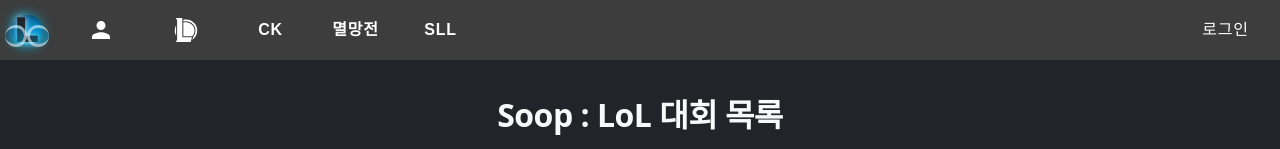
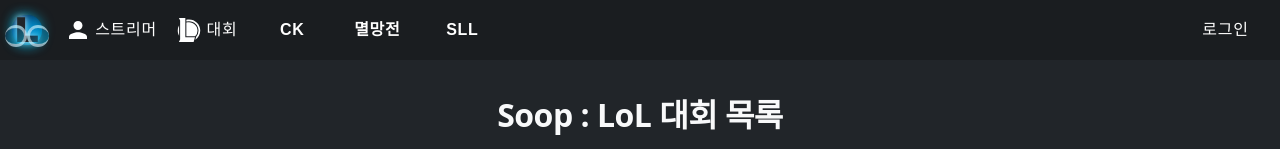
Before and after one commit to jaeyeah/LOLINFO-FE, a React (Vite) app in the folder lolinfo/: page / in a window 1280 px wide. Shown: the top 149 px of the page. Built offline with nearby package versions, Linux system fonts and the light colour scheme; no server answers.

Commit message:
메뉴 CSS 수정

```diff
--- a/lolinfo/src/components/Menu.css
+++ b/lolinfo/src/components/Menu.css
@@ -2,7 +2,7 @@
 .cinema-navbar,
 .dropdown-menu
  {
-  background: #3d3d3d !important;
+  background: rgba(26, 28, 31, 0.8) !important;
   /* border-bottom: 1px solid rgba(255, 200, 100, 0.15); */
   padding: 0.7rem 1rem;
   transition: all 0.3s ease;
--- a/lolinfo/src/components/Menu.jsx
+++ b/lolinfo/src/components/Menu.jsx
@@ -87,12 +87,12 @@ export default function Menu() {
                         {/* contents */}
                         <li className="nav-item" onClick={closeMenu}>
                             <Link className="nav-link" to="/streamer">
-                                <IoMdPerson className="fs-4"/>
+                                <IoMdPerson className="fs-4"/> 스트리머
                             </Link>
                         </li>
                         <li className="nav-item" onClick={closeMenu}>
                             <Link className="nav-link" to="/tournament">
-                                <SiLeagueoflegends className="fs-4"/>
+                                <SiLeagueoflegends className="fs-4"/> 대회
                             </Link>
                         </li>
                         <li className="nav-item" onClick={closeMenu}>
```
